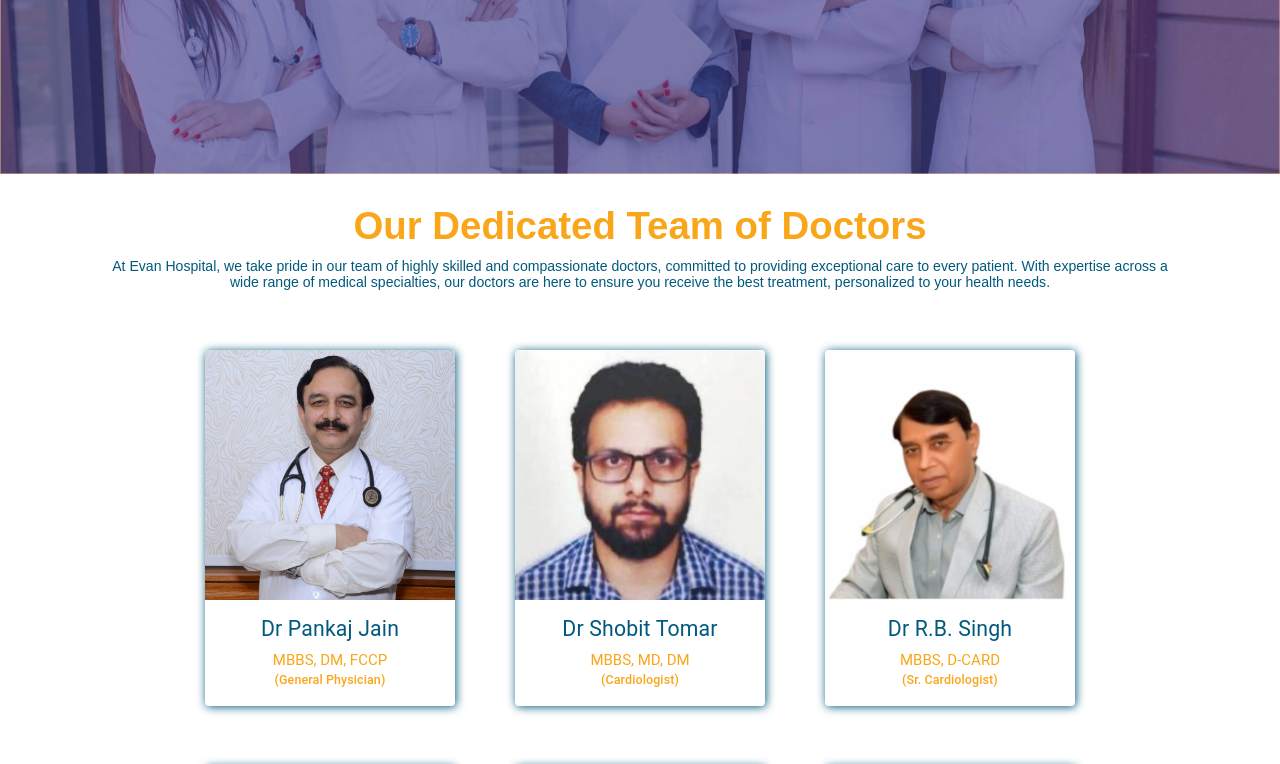
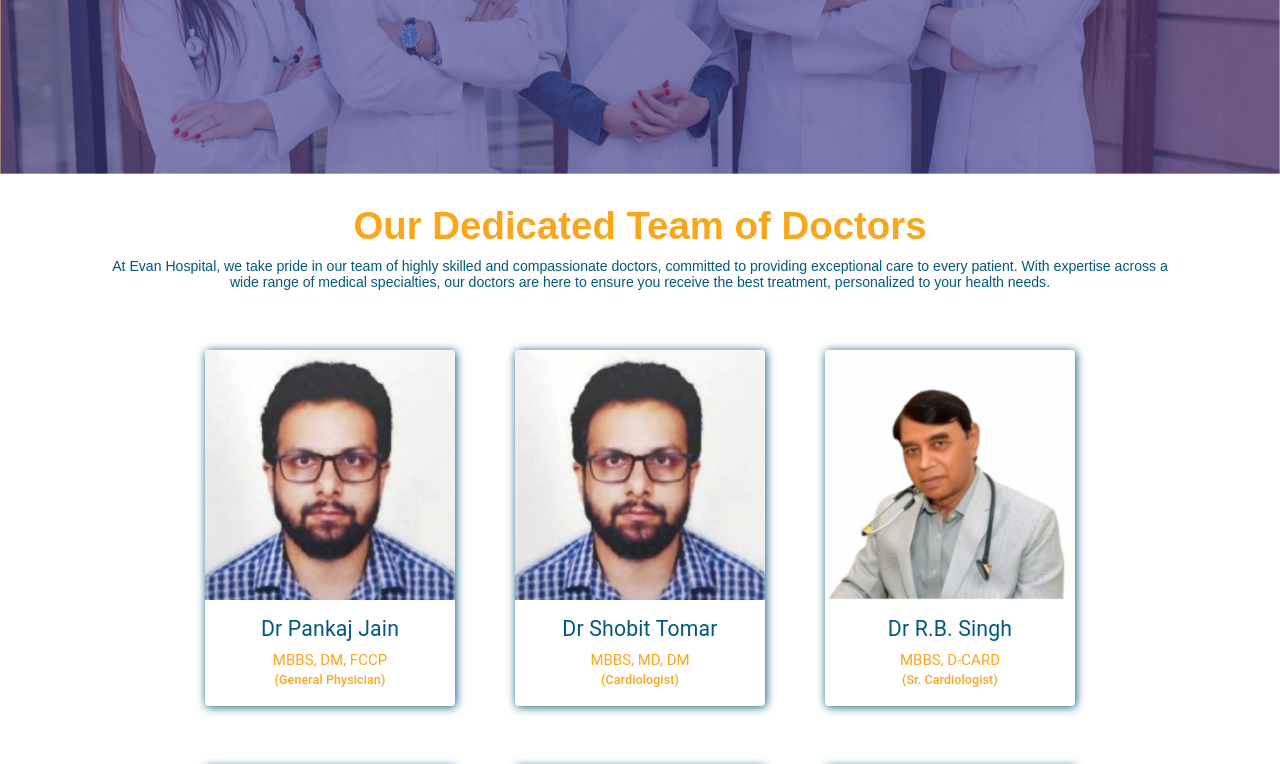
Before and after one commit to Aarishkasgar/Evan-Hospital, a React (Vite) app: page /dr-in-hospital in a window 1280 px wide. Shown: the part 469-1233 px from the top of the page. Built offline with nearby package versions, Linux system fonts and the light colour scheme; a web font is replaced by a local one.

Commit message:
d-commit

```diff
--- a/src/pages/DrInHospital.jsx
+++ b/src/pages/DrInHospital.jsx
@@ -3,7 +3,7 @@ import DoctorsCard from "../components/DoctorsCard";
 import "../styles/Home.css";
 import "../components/TitleBanner.css";
 import banner from "../assets/AboutPage/doctorbanner.jpg";
-import DrImg1 from "../assets/DoctorsImg/DrImg1.jpg";
+// import DrImg1 from "../assets/DoctorsImg/DrImg1.jpg";
 import DrImg2 from "../assets/DoctorsImg/DrImg2.jpg";
 import DrImg3 from "../assets/DoctorsImg/DrImg3.jpg";
 import DrImg4 from "../assets/DoctorsImg/DrImg4.jpg";
@@ -39,7 +39,7 @@ const DrInHospital = () => {
           </p>
           <div className="our-doctors-container">
             <DoctorsCard
-              img={DrImg1}
+              img={DrImg2}
               name="Dr Pankaj Jain"
               degree="MBBS, DM, FCCP"
               destination="(General Physician)"
```
